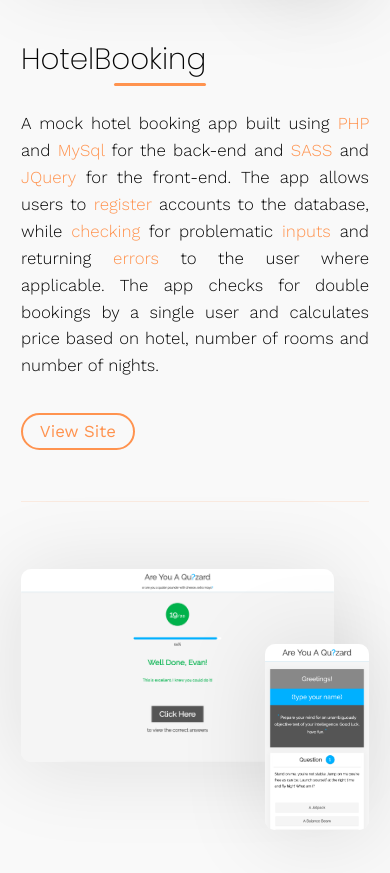
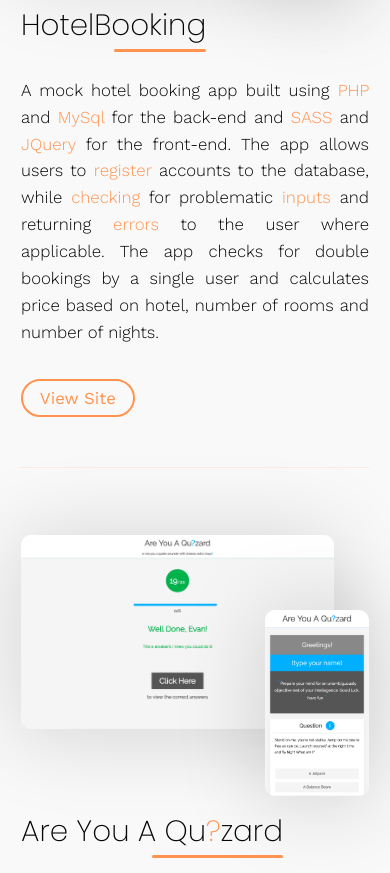
Before and after one commit to evanchristians/ev-an.me, a plain HTML site: page index.html in a window 390 px wide. Shown: the part 1124-1997 px from the top of the page. Drawn offline with nearby package versions, Linux system fonts and the light colour scheme.

Commit message:
added responsive shadows

```diff
--- a/scss/partials/_base.scss
+++ b/scss/partials/_base.scss
@@ -104,5 +104,6 @@ footer {
         color: $grey;
         border-top-right-radius: 1em;
         border-top-left-radius: 1em;
+        box-shadow: 0 -.5em 2em .5em #0f0f0f1a;
     }
 }
--- a/scss/partials/_layout.scss
+++ b/scss/partials/_layout.scss
@@ -49,7 +49,7 @@
             height: auto;
             display: block;
             border-radius: .6em;
-            box-shadow: 0 .25em 5em .25em #0f0f0f1a;
+            box-shadow: 0 .25em 5em .25em #0f0f0f2a;
             // border: 1px solid #ffffff26;
             // transition: all 300ms $out_bounce;
             // &:hover {
--- a/scss/partials/_responsive.scss
+++ b/scss/partials/_responsive.scss
@@ -5,6 +5,12 @@
     grid-template-columns: 1fr;
     padding-top: 4em;
     padding-bottom: 0;
+    grid-gap: 0;
+    .grid__item {
+      img {
+        box-shadow: 0 .25em 5em .25em #0f0f0f26;
+      }
+    }
     .grid__item:nth-child(2) {
       grid-area: 1/1;
     }
```
Also changed, not shown: css/main.css.
